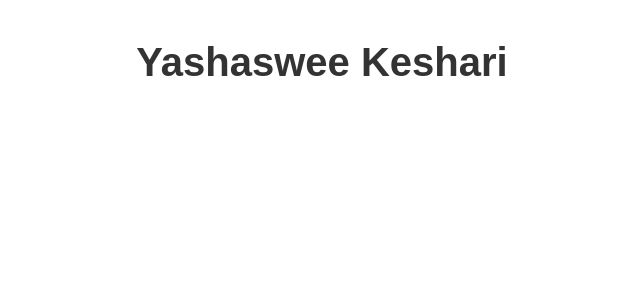
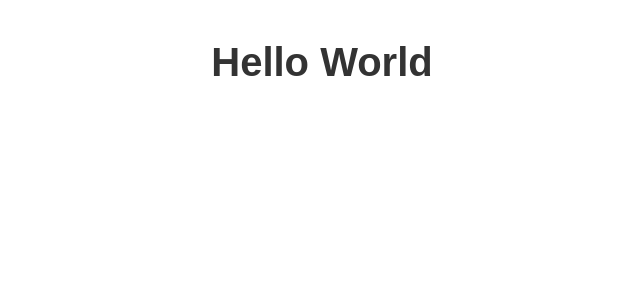
Before and after one commit to smitaaaa21/hello-world-81ounh6v, a React (Vite) app: page / in a window 1280 px wide. Shown: the top 300 px of the page, without its empty margins (318-958 px from the left). Built offline with nearby package versions, Linux system fonts and the light colour scheme.

Commit message:
fix(text)

```diff
--- a/src/App.jsx
+++ b/src/App.jsx
@@ -3,7 +3,7 @@ import React from 'react';
 function App() {
 return (
   <div className="App">
-    <h1>Yashaswee Keshari</h1>
+    <h1>Hello World</h1>
   </div>
 );
 }
```
